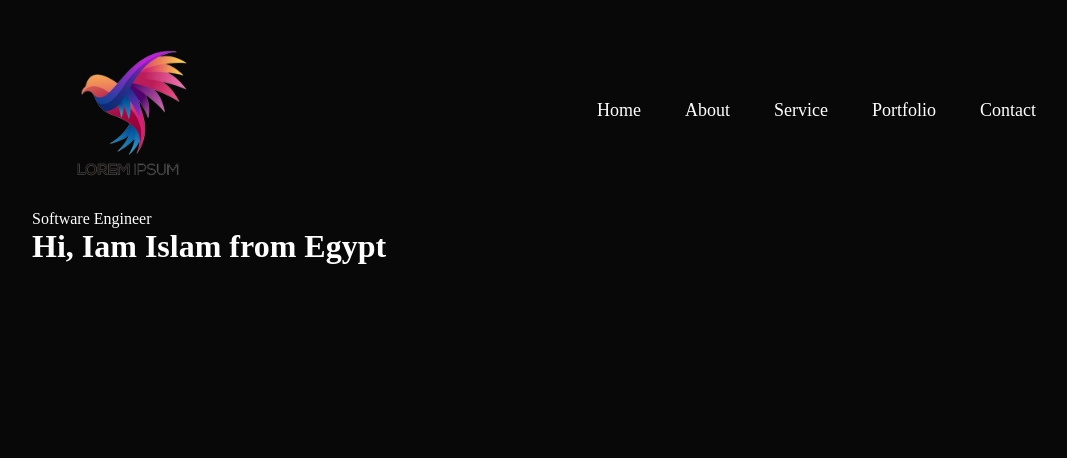
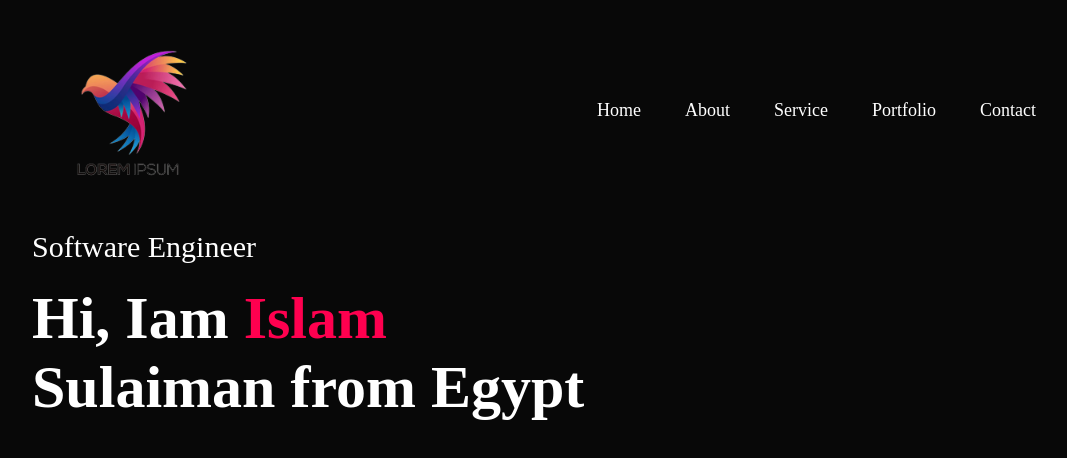
Before and after one commit to Islamsulaiman/Lorem-Ipsum, a plain HTML site: page index.html in a window 1280 px wide. Shown: the whole page, without its empty margins (96-1163 px from the left). Drawn offline with Linux system fonts and the light colour scheme.

Commit message:
Dev: adding name

```diff
--- a/assets/index.css
+++ b/assets/index.css
@@ -60,3 +60,18 @@ nav ul li a::after{
 nav ul li a:hover::after{
     width: 100%;
 }
+
+.header-text{
+    margin-top: 20px;
+    font-size: 30px;
+}
+
+.header-text h1{
+    margin-top: 20px;
+    font-size: 60px;
+}
+
+.header-text h1 span{
+    color: #ff004f;
+    margin-top: 30px;
+}
--- a/index.html
+++ b/index.html
@@ -21,7 +21,7 @@
             </nav>
             <div class="header-text">
                 <p>Software Engineer</p>
-                <h1>Hi, Iam Islam from Egypt</h1>
+                <h1>Hi, Iam <span>Islam</span> <br> Sulaiman from Egypt</h1>
             </div>
         </div>
     </div>
```
